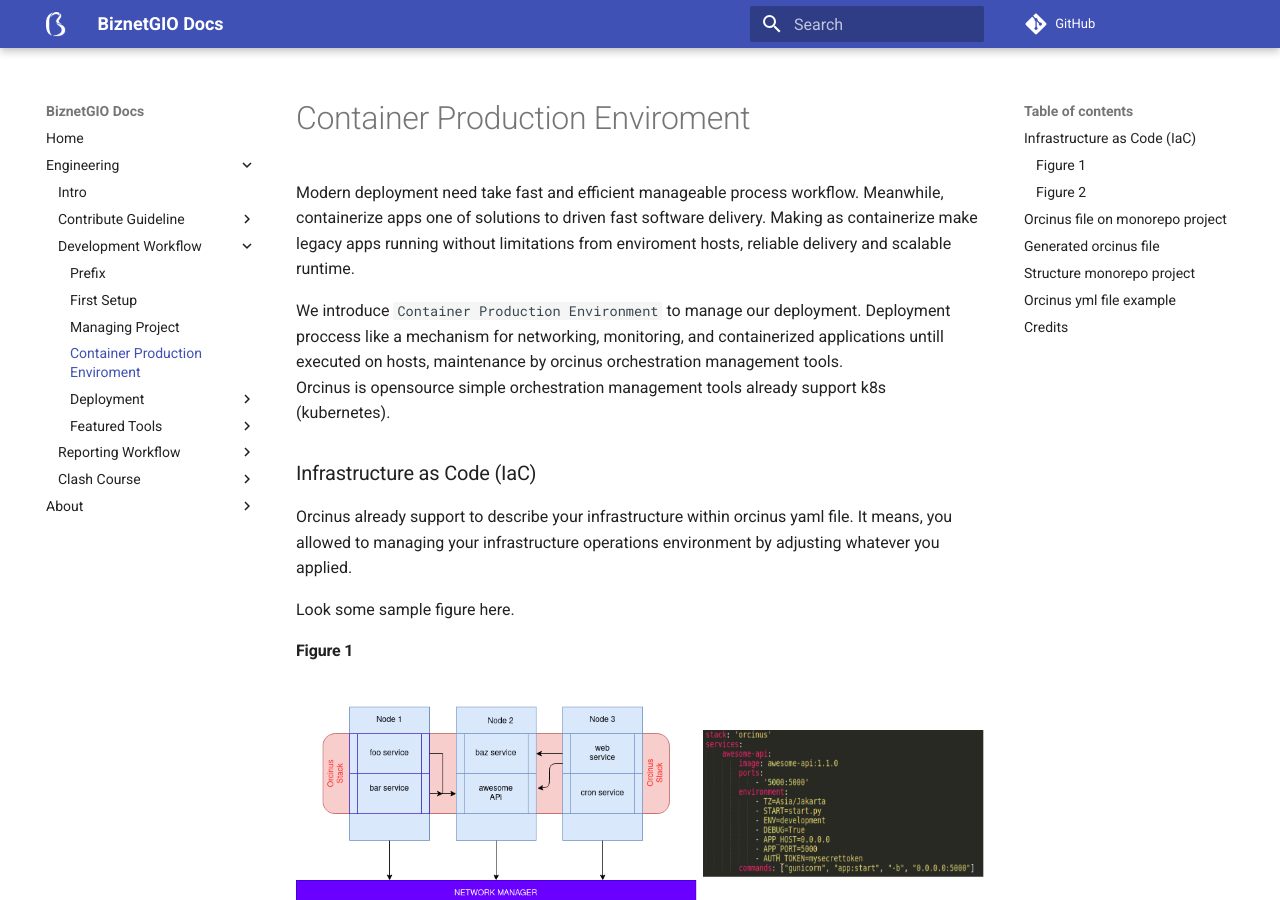
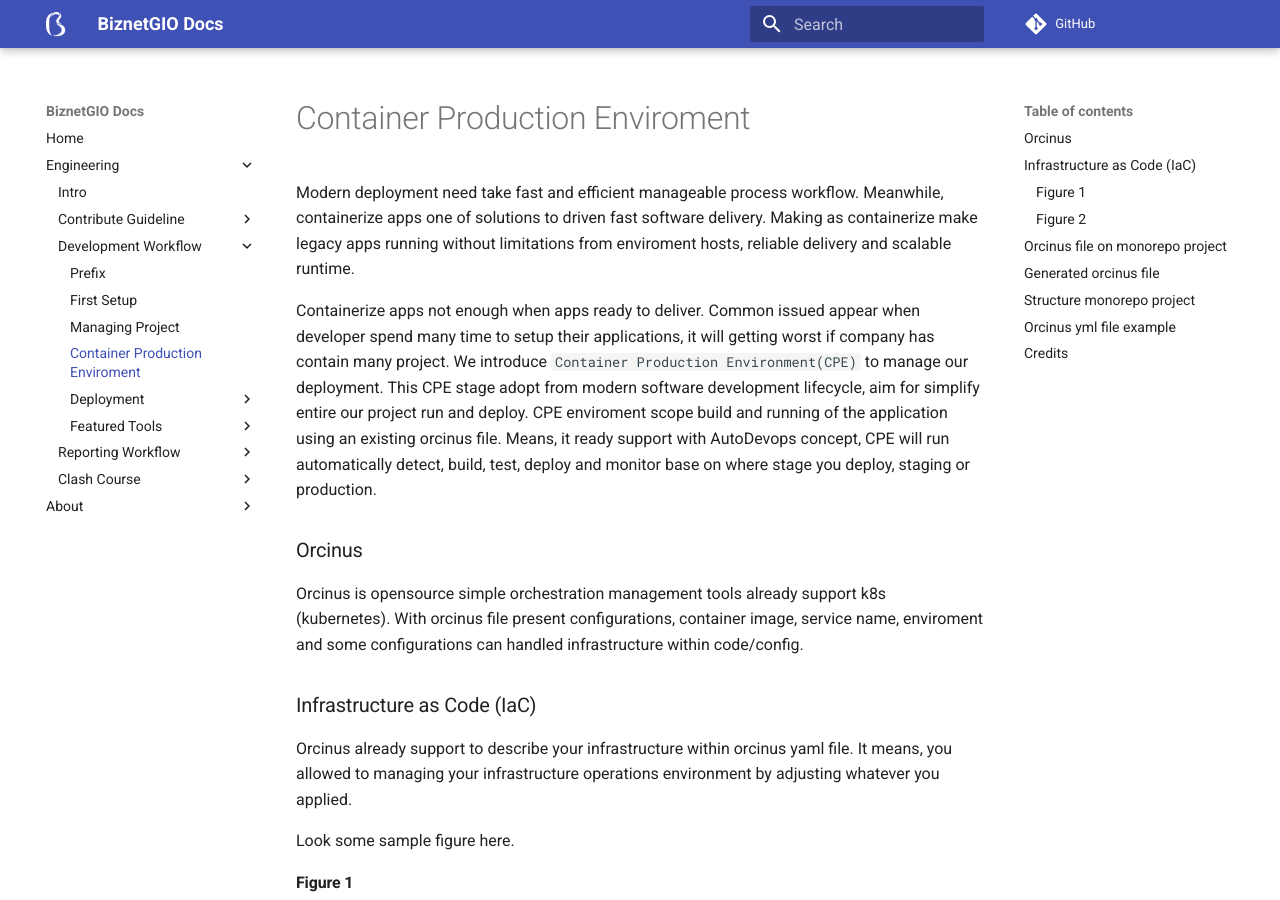
Before and after one commit to BiznetGIO/biznetgio.github.io, an MkDocs documentation site: the page built from docs/guide/bgn-dev-orcinus.md, in a window 1280 px wide and 900 px high. Built offline with MkDocs 1.6.1 and Material for MkDocs 9.7.7, drawn with Linux system fonts in a browser that asks for light colours; comment, search, counter and statistics services are not loaded; some of the changed text lies outside the part shown.

Commit message:
Update: CPE docs

```diff
--- a/docs/guide/bgn-dev-orcinus.md
+++ b/docs/guide/bgn-dev-orcinus.md
@@ -2,9 +2,16 @@ Modern deployment need take fast and efficient manageable process workflow.
 Meanwhile, containerize apps one of solutions to driven fast software delivery.
 Making as containerize make legacy apps running without limitations from enviroment hosts, reliable delivery and scalable runtime.
 
-We introduce `Container Production Environment` to manage our deployment.
-Deployment proccess like a mechanism for networking, monitoring, and containerized applications untill executed on hosts, maintenance by orcinus orchestration management tools.
+Containerize apps not enough when apps ready to deliver.
+Common issued appear when developer spend many time to setup their applications, it will getting worst if company has contain many project.
+We introduce `Container Production Environment(CPE)` to manage our deployment.
+This CPE stage adopt from modern software development lifecycle, aim for simplify entire our project run and deploy.
+CPE enviroment scope build and running of the application using an existing orcinus file.
+Means, it ready support with AutoDevops concept, CPE will run automatically detect, build, test, deploy and monitor base on where stage you deploy, staging or production.
+
+### Orcinus
 Orcinus is opensource simple orchestration management tools already support k8s (kubernetes).
+With orcinus file present configurations, container image, service name, enviroment and some configurations can handled infrastructure within code/config.
 
 ### Infrastructure as Code (IaC)
 Orcinus already support to describe your infrastructure within orcinus yaml file.
@@ -34,6 +41,7 @@ Feel interest about orcinus tools? Check our wiki [here](https://github.com/orci
 
 ### Orcinus file on monorepo project
 Orcinus file with extension yaml format (.yml) required to run with orcinus tools.
+Container Production Enviroment as AutoDevops will automatically detect to deploy and running a container service.
 
 ### Generated orcinus file
 Then inside your project, we already generated 3 orcinus file.
```
